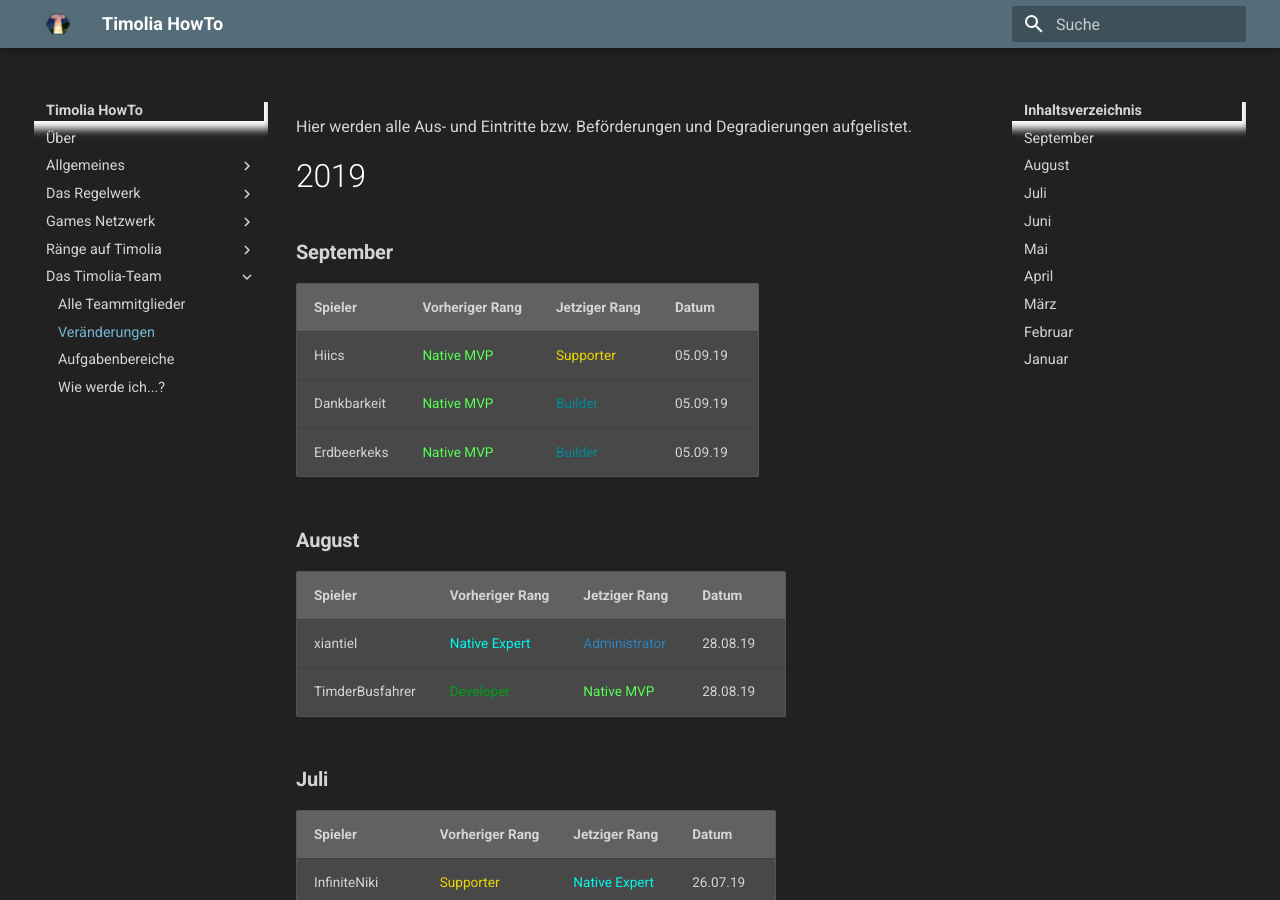
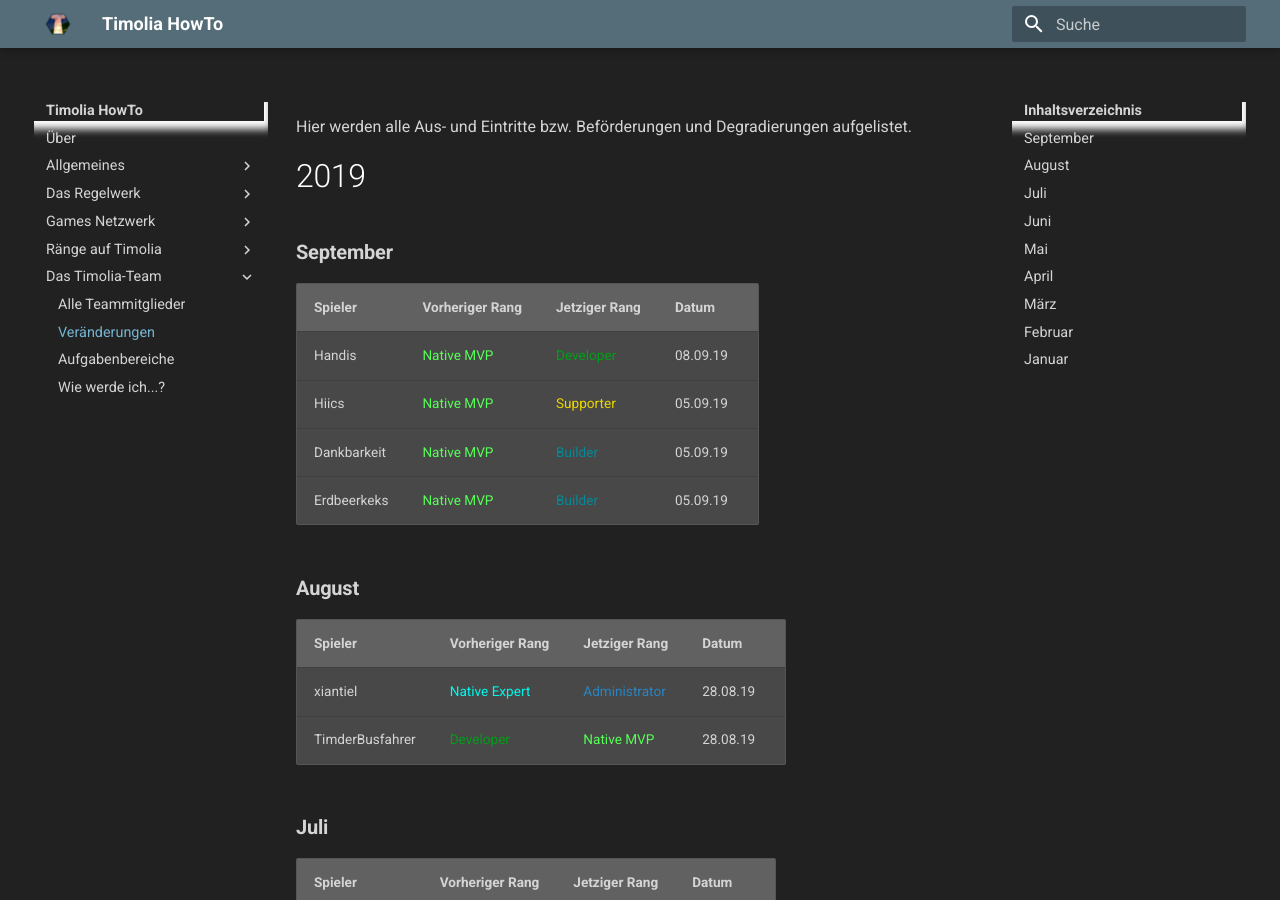
Before and after one commit to TimoliaDE/HowTo, an MkDocs documentation site: the page built from docs/team/changes.md, in a window 1280 px wide and 900 px high. Built offline with MkDocs 1.6.1 and Material for MkDocs 9.7.7, drawn with Linux system fonts in a browser that asks for light colours; old or Windows-style settings are respelled for this version of MkDocs.

Commit message:
add Handipfs

```diff
--- a/docs/team/changes.md
+++ b/docs/team/changes.md
@@ -5,6 +5,7 @@ Hier werden alle Aus- und Eintritte bzw. Beförderungen und Degradierungen aufge
 ###  <strong>September</strong>
 | Spieler | Vorheriger Rang | Jetziger Rang | Datum |
 | ------ | ------ | ------ | ------ |
+| Handis | <span class='mvp'>Native MVP</span> | <span class='developer'>Developer</span> | 08.09.19 |
 | Hiics | <span class='mvp'>Native MVP</span> | <span class='supporter'>Supporter</span> | 05.09.19 |
 | Dankbarkeit | <span class='mvp'>Native MVP</span> | <span class='builder'>Builder</span> | 05.09.19 |
 | Erdbeerkeks | <span class='mvp'>Native MVP</span> | <span class='builder'>Builder</span> | 05.09.19 |
```
